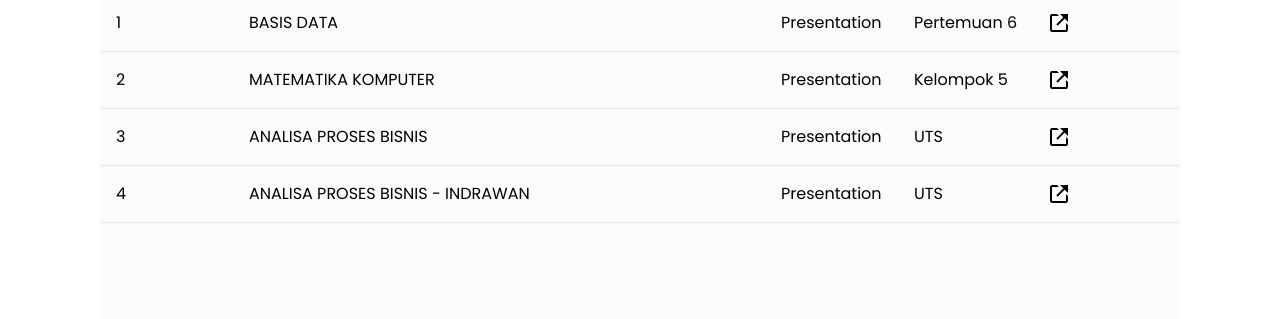
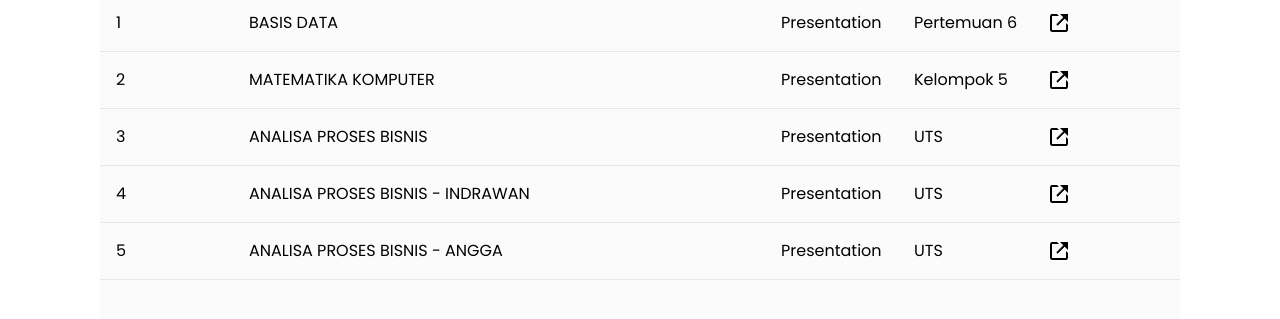
Before and after one commit to JuliAstaa/assigment-link, a website: page index.html in a window 1280 px wide. Shown: the part 69-388 px from the top of the page. Drawn offline with Linux system fonts and the light colour scheme.

Commit message:
add angga's link

```diff
--- a/index.html
+++ b/index.html
@@ -158,6 +158,39 @@
               </a>
             </div>
           </div>
+          <div
+            class="main-content lg:gap-4 p-4 w-full h-full border-b grid lg:grid-cols-8 grid-cols-8 content-center"
+          >
+            <div class="dark:text-white text-xs lg:text-base w-auto">5</div>
+            <div
+              class="lg:col-span-4 col-span-2 dark:text-white text-xs lg:text-base"
+            >
+              ANALISA PROSES BISNIS - ANGGA
+            </div>
+            <div
+              class="dark:text-white text-xs lg:text-base col-span-2 lg:col-span-1"
+            >
+              <h1>Presentation</h1>
+            </div>
+            <div
+              class="dark:text-white text-xs lg:text-base col-span-2 lg:col-span-1"
+            >
+              <h1>UTS</h1>
+            </div>
+            <div>
+              <a
+                target="_blank"
+                href="https://www.canva.com/design/DAGXCI257oU/fN0xbrFW6ChbF-z9Y5YVJw/edit?utm_content=DAGXCI257oU&utm_campaign=designshare&utm_medium=link2&utm_source=sharebutton"
+                class="w-full"
+              >
+                <img
+                  class="w-4 lg:w-auto link-external"
+                  src="icon/link-light.png"
+                  alt=""
+                />
+              </a>
+            </div>
+          </div>
         </div>
       </div>
     </div>
```
